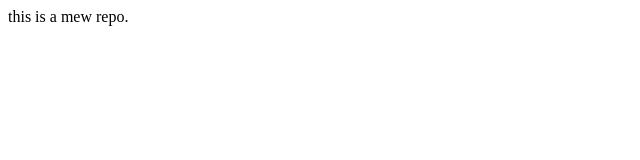
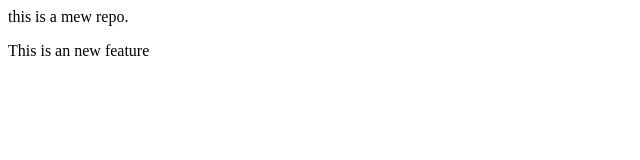
Before and after one commit to newcoder-12/localrepo, a plain HTML site: page index.html in a window 1280 px wide. Shown: the whole page, without its empty margins (0-640 px from the left). Drawn offline with Linux system fonts and the light colour scheme.

Commit message:
add new feature

```diff
--- a/index.html
+++ b/index.html
@@ -1 +1,3 @@
 <p>this is a mew repo.</p>
+
+<p> This is an new feature </p>
```
